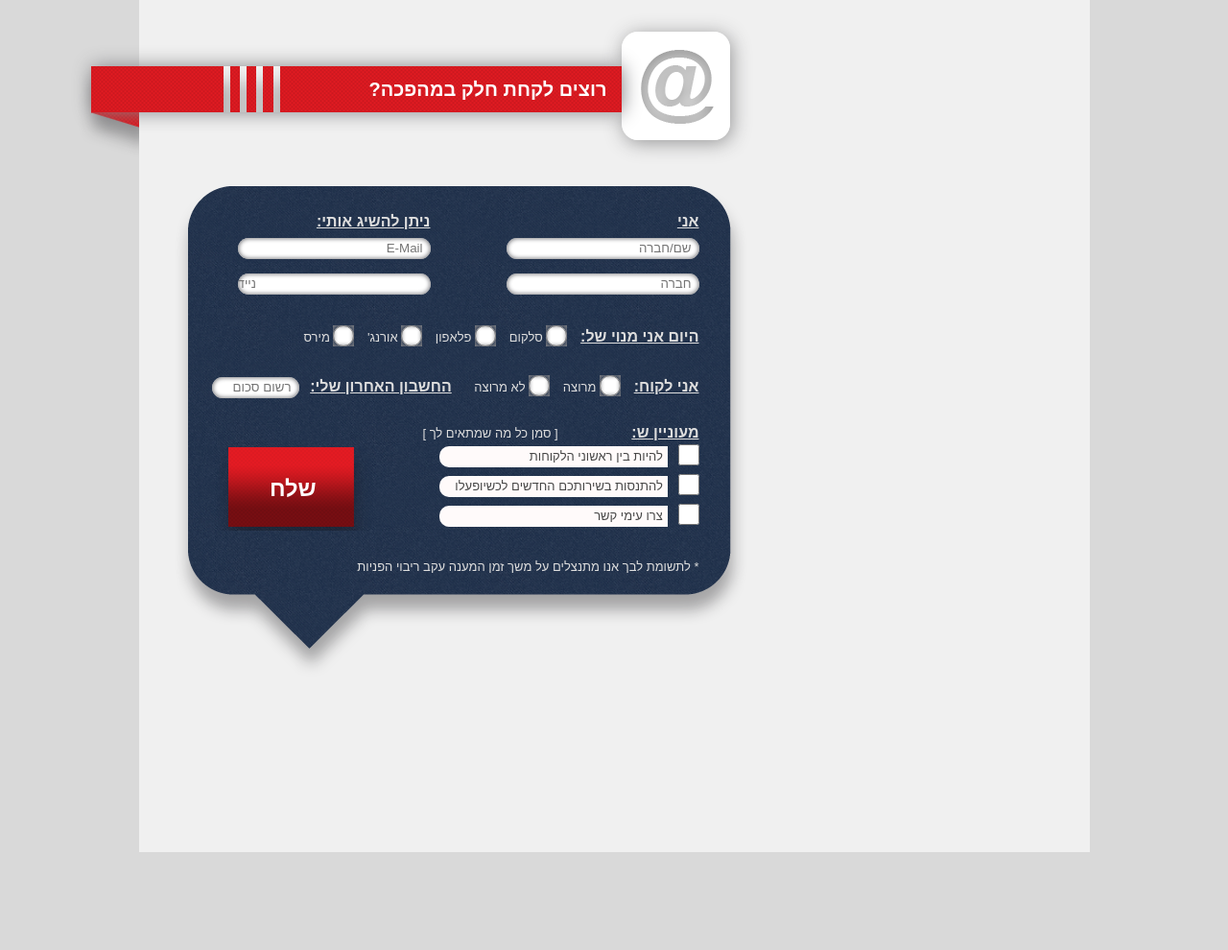
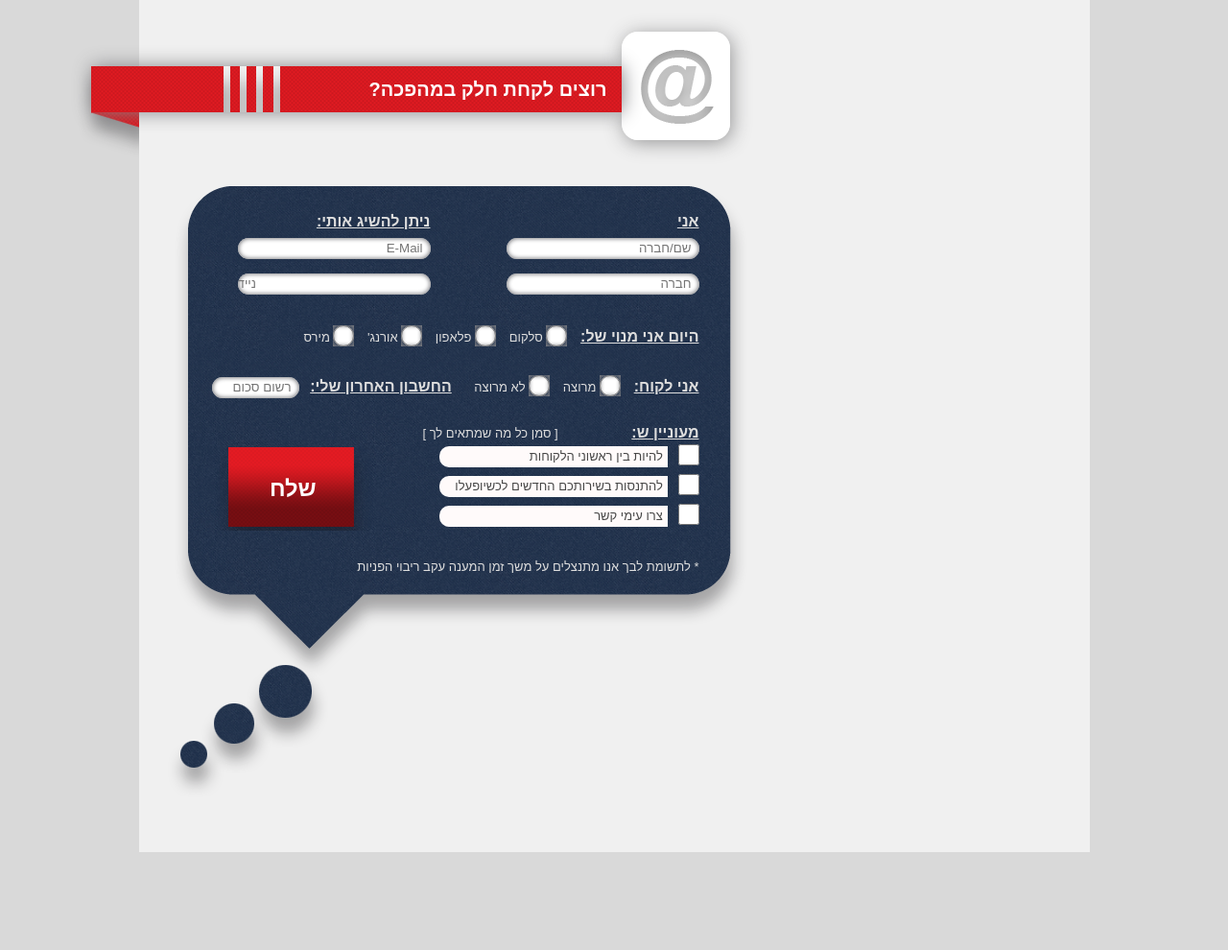
Before and after one commit to LigalLevy/Golan-Telecom, a PHP site: page / in a window 1280 px wide. Shown: the part 4279-5269 px from the top of the page at 96% size. Run offline with PHP 8.4, Linux system fonts and the light colour scheme.

Commit message:
Adding bubbles img to background of form

```diff
--- a/includes/style.css
+++ b/includes/style.css
@@ -689,6 +689,15 @@ ul {
         left: 37px;
     }
 
+    #form-back > span {
+        background: url(../images/form-rounds.png) no-repeat;
+        height: 138px;
+        width: 167px;
+        display: block;
+        position: relative;
+        right: 437px;
+        top: 44px;
+    }
     form {
         height: 427px;
         width: 563px;
--- a/index.html
+++ b/index.html
@@ -612,7 +612,8 @@
                         </section>
                         <input type="submit" value="שלח">
                         <p>* לתשומת לבך אנו מתנצלים על משך זמן המענה עקב ריבוי הפניות</p>
-                </form>
+                    </form>
+                    <span></span>
                 </section>
             </section>
         </main>
```
Also changed, not shown: images/form-rounds.png (added).
